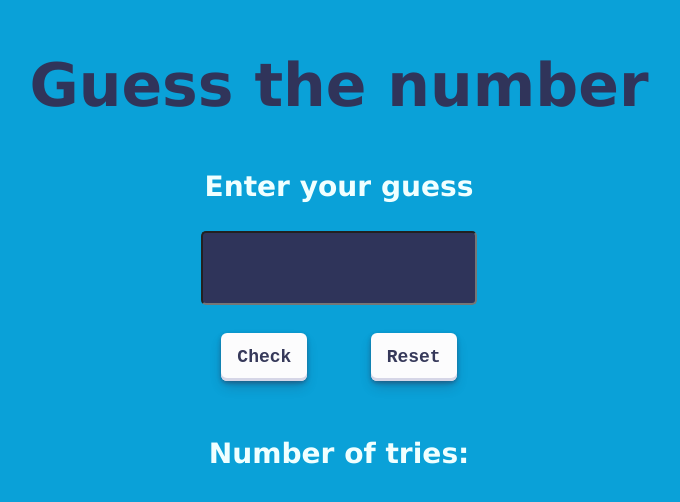
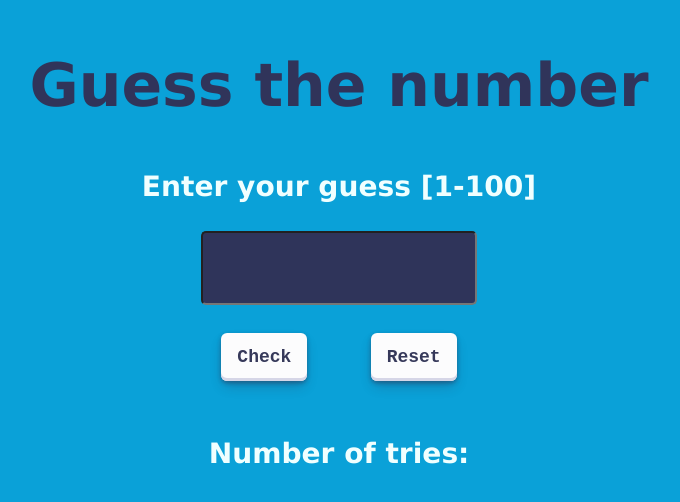
Before and after one commit to Met4ph0r/GuessTheNumber, a plain HTML site: page index.html in a window 1280 px wide. Shown: the whole page, without its empty margins (301-981 px from the left). Drawn offline with Linux system fonts and the light colour scheme.

Commit message:
Update index.html

```diff
--- a/index.html
+++ b/index.html
@@ -10,7 +10,7 @@
 <body>
     <div class="main">
     <h2>Guess the number</h2>
-    <h3>Enter your guess</h3>
+    <h3>Enter your guess [1-100]</h3>
     <input type="number" name="num" id="input">
 
     <br><br>
```
